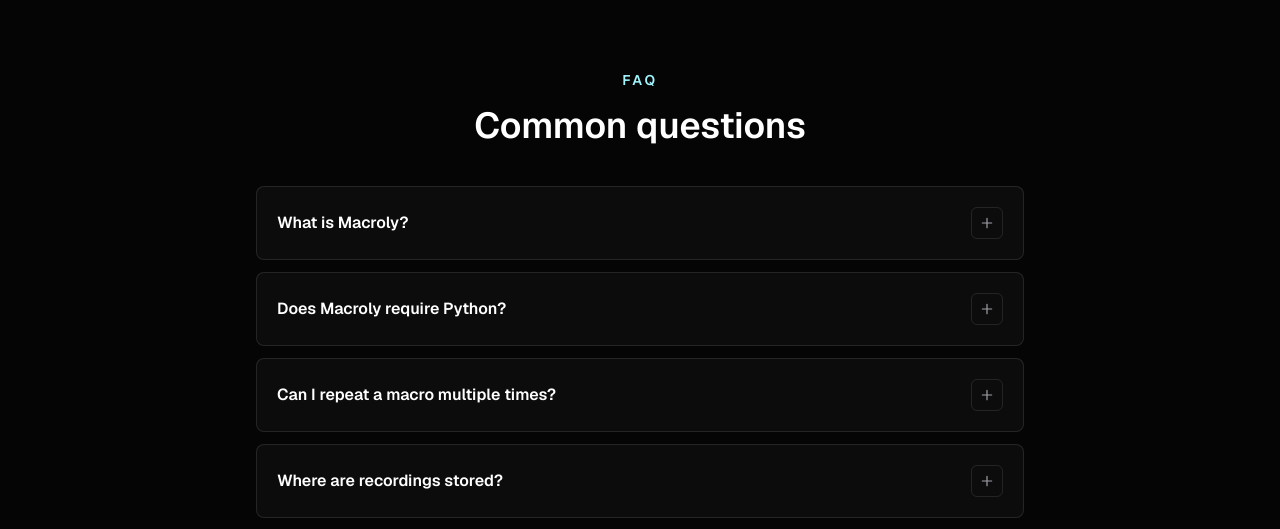
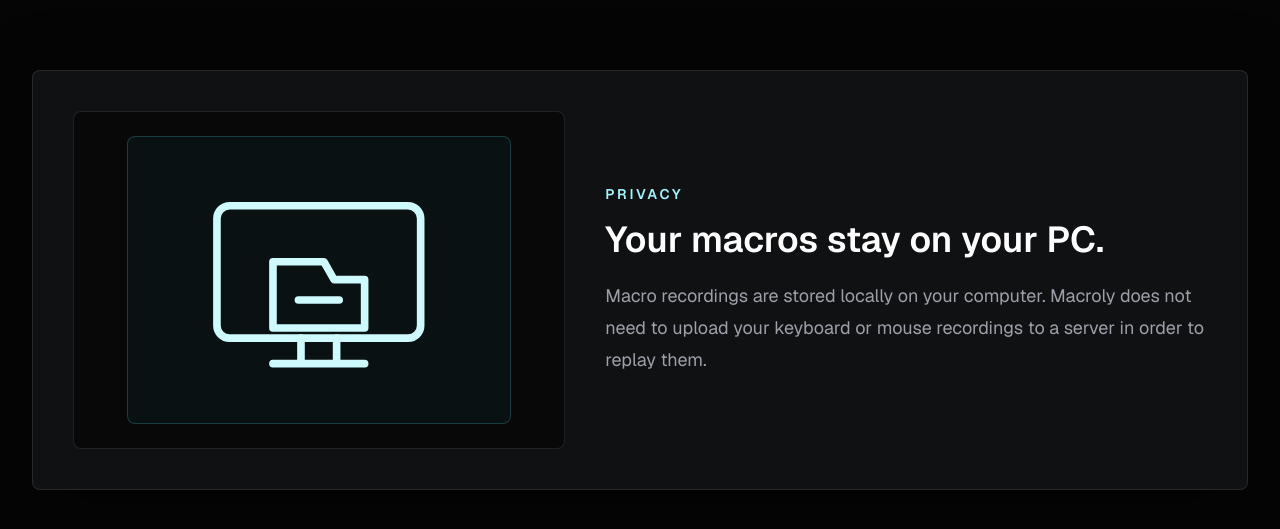
Before and after one commit to bibop28/Macrosty, a Next.js app: page / in a window 1280 px wide. Shown: the part 2524-3053 px from the top of the page. Built offline with nearby package versions, Linux system fonts and the light colour scheme.

Commit message:
Add Privacy component to explain data storage practices

```diff
--- /dev/null
+++ b/components/Privacy.js
@@ -0,0 +1,37 @@
+export default function Privacy() {
+  return (
+    <section id="privacy" className="px-5 py-24 sm:px-6 lg:px-8">
+      <div className="mx-auto grid max-w-7xl gap-10 rounded-lg border border-white/10 bg-[#101113] p-6 shadow-[0_24px_80px_rgba(0,0,0,0.35)] sm:p-8 lg:grid-cols-[0.9fr_1.1fr] lg:items-center lg:p-10">
+        <div className="rounded-lg border border-white/10 bg-[#080809] p-6">
+          <div className="mx-auto grid aspect-[4/3] max-w-sm place-items-center rounded-lg border border-cyan-300/20 bg-cyan-300/[0.04]">
+            <svg
+              viewBox="0 0 120 90"
+              className="h-auto w-4/5 text-cyan-100"
+              fill="none"
+              aria-hidden="true"
+            >
+              <rect x="20" y="16" width="80" height="52" rx="5" stroke="currentColor" strokeWidth="3" />
+              <path d="M42 78h36M53 68v10M67 68v10" stroke="currentColor" strokeWidth="3" strokeLinecap="round" />
+              <path d="M44 38h18l4 7h12v19H42V38h2Z" stroke="currentColor" strokeWidth="3" strokeLinejoin="round" />
+              <path d="M52 53h16" stroke="currentColor" strokeWidth="3" strokeLinecap="round" />
+            </svg>
+          </div>
+        </div>
+
+        <div>
+          <p className="text-sm font-semibold uppercase tracking-[0.2em] text-cyan-200">
+            Privacy
+          </p>
+          <h2 className="mt-4 text-3xl font-semibold tracking-normal text-white sm:text-4xl">
+            Your macros stay on your PC.
+          </h2>
+          <p className="mt-5 max-w-2xl text-base leading-8 text-zinc-400 sm:text-lg">
+            Macro recordings are stored locally on your computer. Macroly does
+            not need to upload your keyboard or mouse recordings to a server in
+            order to replay them.
+          </p>
+        </div>
+      </div>
+    </section>
+  );
+}
```
